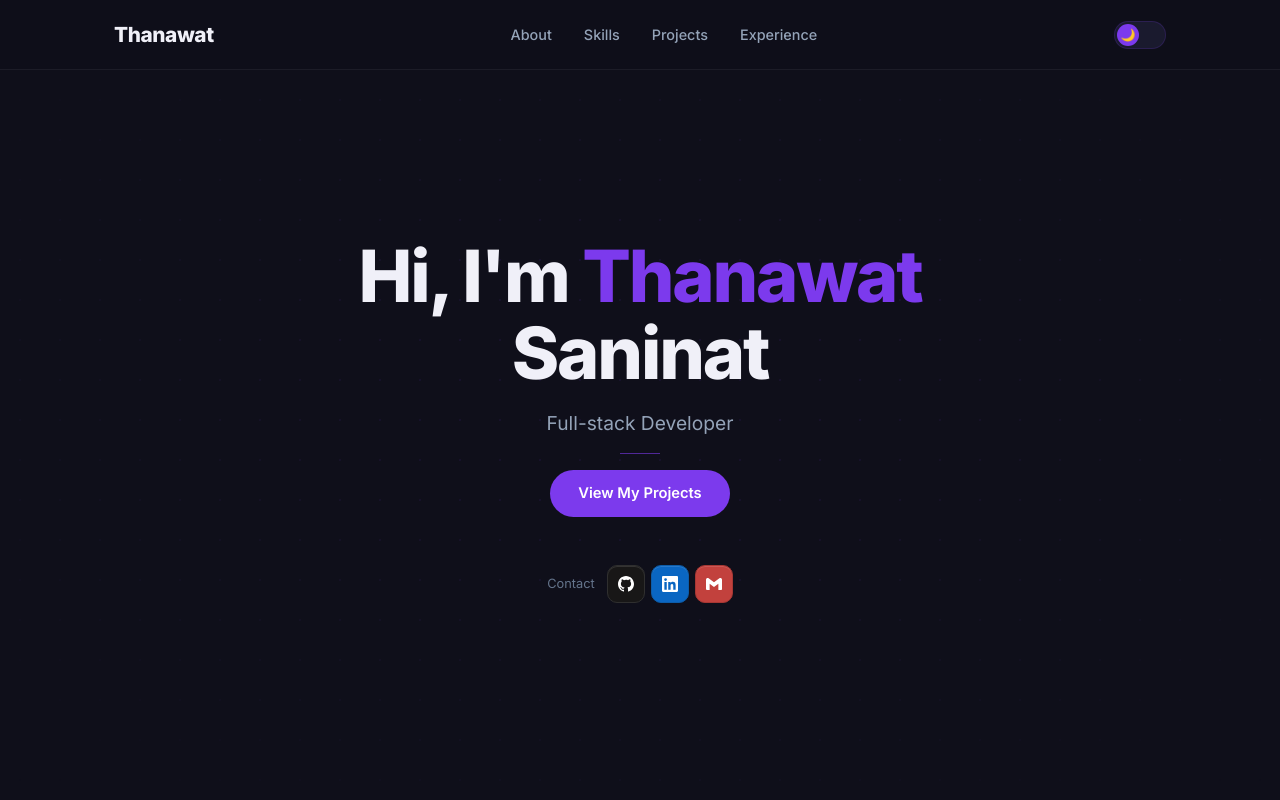
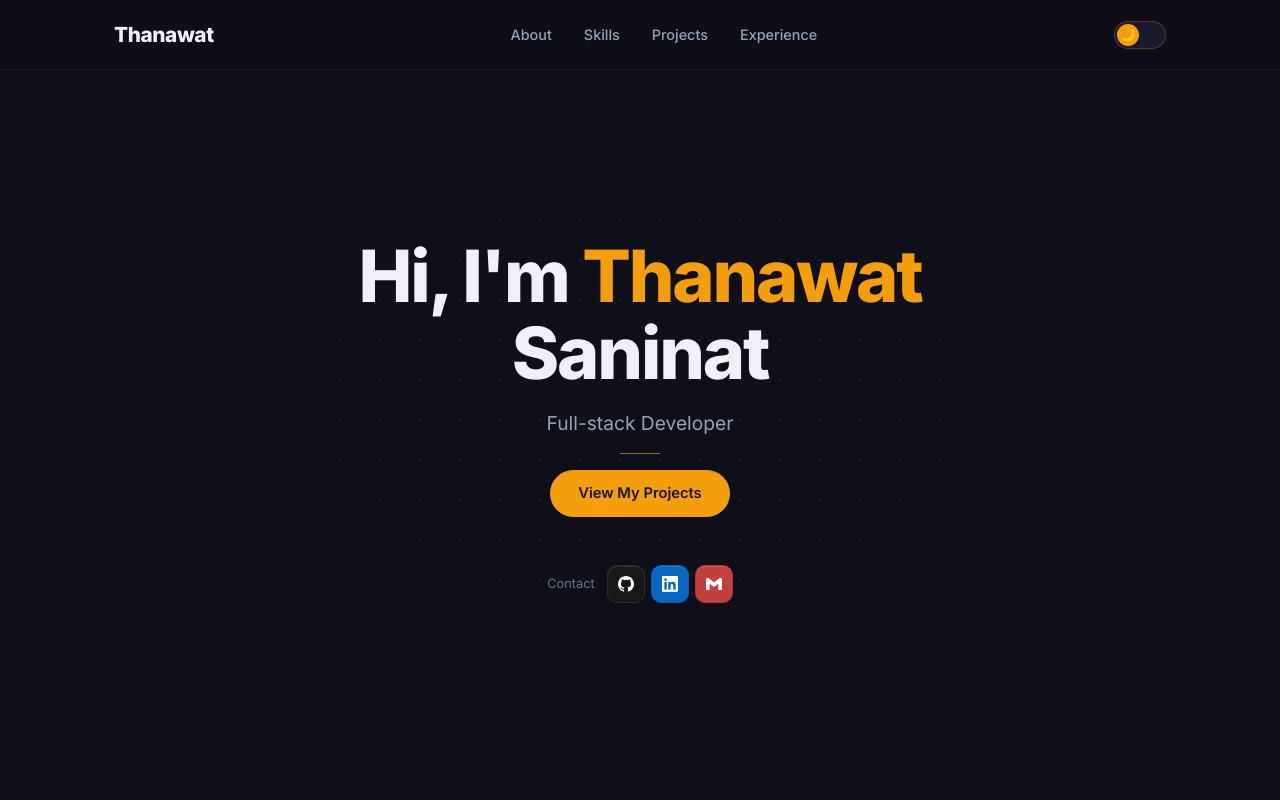
Before and after one commit to Thanawat44673/my-portfolio, a React (Vite) app: page / in a window 1280 px wide. Shown: the top 800 px of the page. Built offline with nearby package versions, Linux system fonts and the light colour scheme.

Commit message:
style: update color scheme to amber-orange for consistency across components

```diff
--- a/src/styles/Experience.css
+++ b/src/styles/Experience.css
@@ -53,7 +53,7 @@
   }
 }
 
-/* Thin violet accent bar: always visible, signals active card type */
+/* Thin amber-orange accent bar: always visible, signals active card type */
 .experience-item::before {
   content: '';
   position: absolute;
@@ -171,6 +171,6 @@
 
 .tech-tag:hover {
   background: var(--accent-primary);
-  color: #fff;
+  color: var(--accent-contrast);
   border-color: var(--accent-primary);
 }
--- a/src/styles/about.css
+++ b/src/styles/about.css
@@ -13,7 +13,7 @@
   align-items: center;
 }
 
-/* Section title accent: thin violet underline, not gradient */
+/* Section title accent: thin amber-orange underline, not gradient */
 .section-title {
   position: relative;
   display: inline-block;
@@ -50,8 +50,8 @@
   width: 300px;
   height: 300px;
   border-radius: 40% 60% 70% 30% / 40% 50% 60% 50%;
-  /* Single solid violet ring, no gradient or glow */
-  border: 3px solid rgba(124, 58, 237, 0.45);
+  /* Single solid amber-orange ring, no gradient or glow */
+  border: 3px solid rgba(245, 158, 11, 0.55);
   position: relative;
   z-index: 1;
   animation: morph 10s ease-in-out infinite;
--- a/src/styles/hero.css
+++ b/src/styles/hero.css
@@ -20,7 +20,7 @@
   content: '';
   position: absolute;
   inset: 0;
-  background-image: radial-gradient(rgba(124, 58, 237, 0.08) 1px, transparent 1px);
+  background-image: radial-gradient(rgba(245, 158, 11, 0.1) 1px, transparent 1px);
   background-size: 40px 40px;
   mask-image: radial-gradient(ellipse 70% 70% at 50% 50%, black 20%, transparent 100%);
 }
@@ -51,7 +51,7 @@
   color: var(--text-primary);
 }
 
-/* Single-color name accent: violet, not gradient */
+/* Single-color name accent: amber-orange, not gradient */
 .hero-name-accent {
   color: var(--accent-primary);
 }
@@ -65,7 +65,7 @@
   line-height: 1.6;
 }
 
-/* Slim violet separator: no gradient */
+/* Slim amber-orange separator: no gradient */
 .hero-tagline::after {
   content: '';
   display: block;
@@ -151,6 +151,6 @@
   transform: translateY(-2px);
   box-shadow: 0 10px 24px rgba(0, 0, 0, 0.22),
               inset 0 1px 0 rgba(255, 255, 255, 0.16);
-  outline: 3px solid rgba(124, 58, 237, 0.35);
+  outline: 3px solid rgba(245, 158, 11, 0.4);
   outline-offset: 3px;
 }
--- a/src/styles/projects.css
+++ b/src/styles/projects.css
@@ -117,15 +117,16 @@
   font-family: 'Inter', sans-serif;
 }
 
-/* Primary link: flat solid violet */
+/* Primary link: flat solid amber-orange */
 .project-link.primary {
   background: var(--accent-primary);
-  color: #fff;
+  color: var(--accent-contrast);
   border: 1px solid transparent;
 }
 
 .project-link.primary:hover {
   background: var(--accent-secondary);
+  color: #fff;
 }
 
 /* Secondary link: outlined */
--- a/src/styles/skills.css
+++ b/src/styles/skills.css
@@ -63,7 +63,7 @@
   gap: 8px;
 }
 
-/* Tags — muted at rest, violet on hover */
+/* Tags: muted at rest, amber-orange on hover */
 .skill-tag {
   padding: 4px 10px;
   background: var(--tag-bg);
@@ -77,6 +77,6 @@
 
 .skill-tag:hover {
   background: var(--accent-primary);
-  color: #fff;
+  color: var(--accent-contrast);
   border-color: var(--accent-primary);
 }
--- a/src/styles/utilities.css
+++ b/src/styles/utilities.css
@@ -50,10 +50,10 @@
   font-family: 'Inter', sans-serif;
 }
 
-/* Primary button: flat solid violet, no glow box-shadow */
+/* Primary button: flat solid amber-orange, no glow box-shadow */
 .btn-primary {
   background: var(--accent-primary);
-  color: #fff;
+  color: var(--accent-contrast);
 }
 
 .btn-primary:hover {
--- a/src/styles/variables.css
+++ b/src/styles/variables.css
@@ -6,42 +6,44 @@
   --bg-secondary: #1a1a2e;
   --bg-card: #16213e;
   --bg-card-hover: #1e2d4a;
-  --accent-primary: #7c3aed;
-  --accent-secondary: #9d60f0;
-  /* Solid violet, no gradient text or rose */
-  --accent-gradient: linear-gradient(135deg, #7c3aed 0%, #9d60f0 100%);
+  --accent-primary: #f59e0b;
+  --accent-secondary: #ea580c;
+  --accent-contrast: #111827;
+  /* Clear amber-orange, no gradient text */
+  --accent-gradient: linear-gradient(135deg, #f59e0b 0%, #ea580c 100%);
   /* Glow kept minimal, used only on interactive states */
-  --accent-glow: rgba(124, 58, 237, 0.18);
+  --accent-glow: rgba(245, 158, 11, 0.18);
   --text-primary: #f0f0f8;
   --text-secondary: #94a3b8;
   --text-muted: #64748b;
-  --border: rgba(124, 58, 237, 0.18);
+  --border: rgba(245, 158, 11, 0.24);
   --border-subtle: rgba(255, 255, 255, 0.06);
   --navbar-bg: rgba(15, 15, 26, 0.9);
   /* Shadows: no glow tint, just depth */
   --shadow: 0 8px 32px rgba(0, 0, 0, 0.45);
   --shadow-sm: 0 4px 16px rgba(0, 0, 0, 0.28);
-  --skill-bg: rgba(124, 58, 237, 0.08);
-  --tag-bg: rgba(124, 58, 237, 0.08);
+  --skill-bg: rgba(245, 158, 11, 0.11);
+  --tag-bg: rgba(245, 158, 11, 0.11);
 }
 
 [data-theme='light'] {
-  --bg-primary: #f8f9ff;
-  --bg-secondary: #eef0fb;
+  --bg-primary: #fbfaf8;
+  --bg-secondary: #f1eee9;
   --bg-card: #ffffff;
-  --bg-card-hover: #f0f2ff;
-  --accent-primary: #6d28d9;
-  --accent-secondary: #8b44e0;
-  --accent-gradient: linear-gradient(135deg, #6d28d9 0%, #8b44e0 100%);
-  --accent-glow: rgba(109, 40, 217, 0.12);
+  --bg-card-hover: #f8f2eb;
+  --accent-primary: #d97706;
+  --accent-secondary: #ea580c;
+  --accent-contrast: #111827;
+  --accent-gradient: linear-gradient(135deg, #d97706 0%, #ea580c 100%);
+  --accent-glow: rgba(217, 119, 6, 0.12);
   --text-primary: #0f0f1a;
   --text-secondary: #475569;
   --text-muted: #94a3b8;
-  --border: rgba(109, 40, 217, 0.16);
+  --border: rgba(217, 119, 6, 0.22);
   --border-subtle: rgba(0, 0, 0, 0.07);
-  --navbar-bg: rgba(248, 249, 255, 0.92);
+  --navbar-bg: rgba(251, 250, 248, 0.92);
   --shadow: 0 8px 32px rgba(0, 0, 0, 0.1);
   --shadow-sm: 0 4px 16px rgba(0, 0, 0, 0.07);
-  --skill-bg: rgba(109, 40, 217, 0.07);
-  --tag-bg: rgba(109, 40, 217, 0.07);
+  --skill-bg: rgba(217, 119, 6, 0.1);
+  --tag-bg: rgba(217, 119, 6, 0.1);
 }
```
